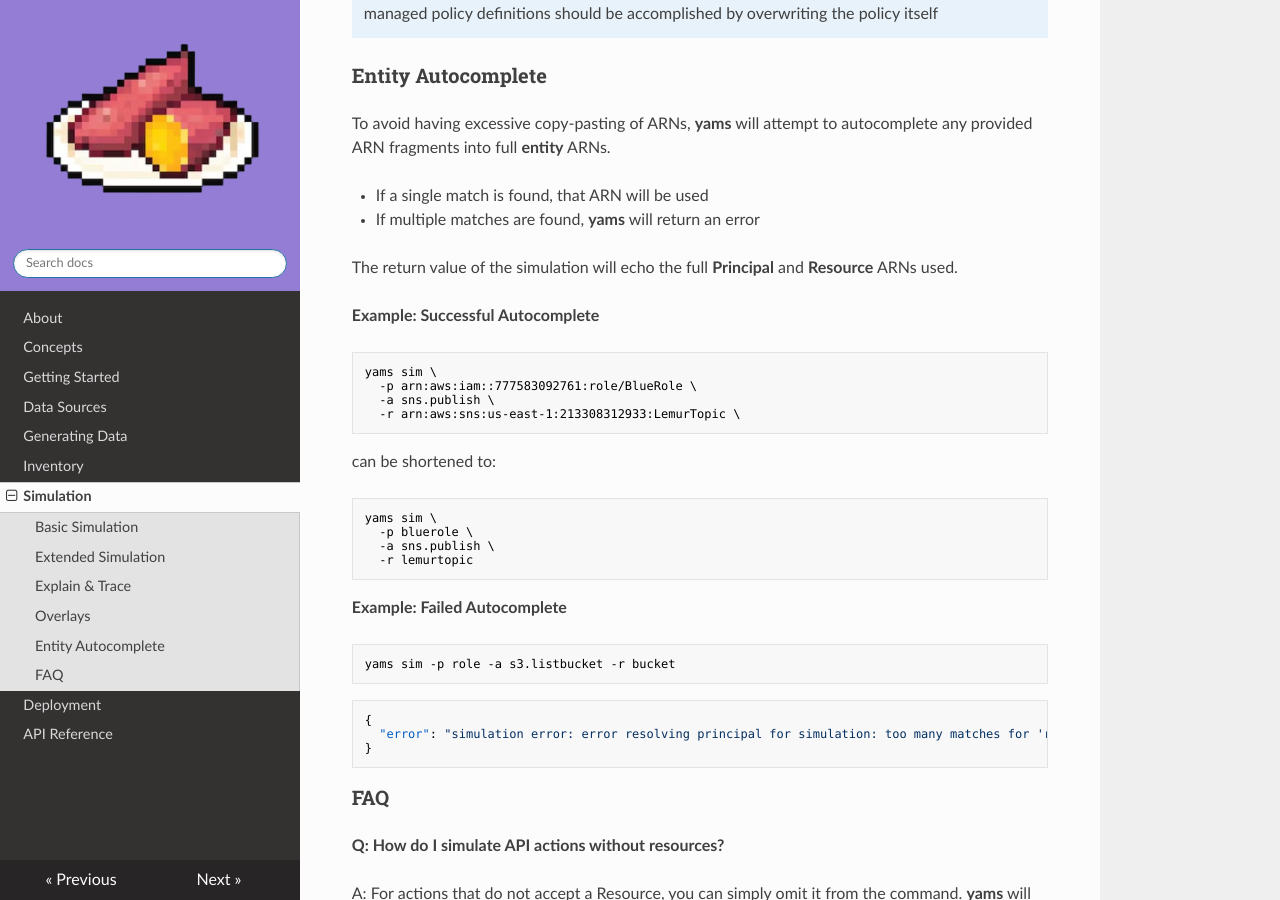
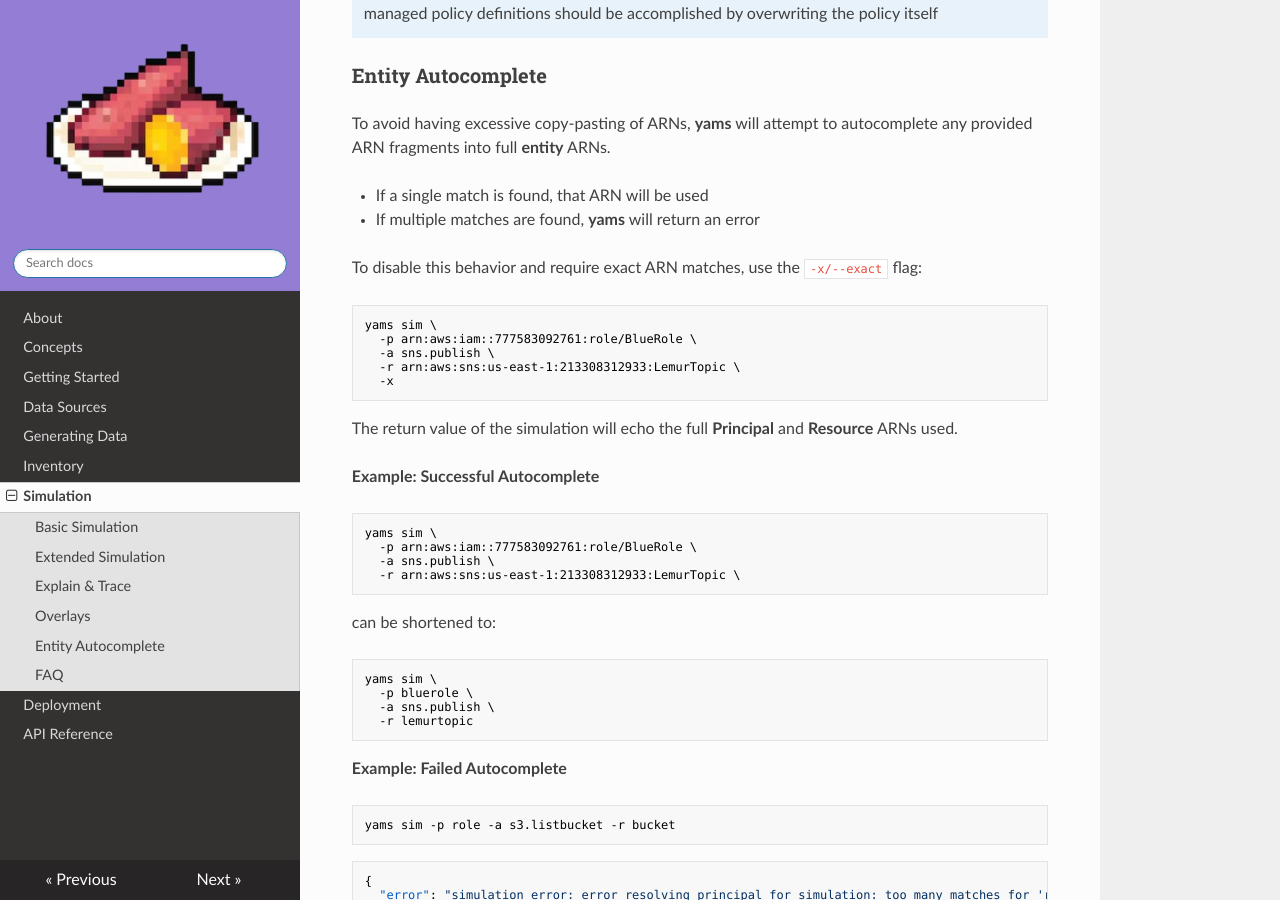
Before and after one commit to nsiow/yams, an MkDocs documentation site: the page built from docs/simulation.md, in a window 1280 px wide and 900 px high, scrolled down 4105 px. Built offline with MkDocs 1.6.1, drawn with Linux system fonts in a browser that asks for light colours; nearby versions of some CDN libraries.

Commit message:
docs: add missing CLI flag documentation
- simulation.md: add -x/--exact flag for disabling fuzzy ARN matching
- inventory.md: add -f/--freeze flag for snapshotted entity lookups
- getting_started.md: add full server options (-a, -s, -r, -e, --overlay)
- generating_data.md: add -o/--out and -n/--dry-run flags

````diff
--- a/docs/simulation.md
+++ b/docs/simulation.md
@@ -227,6 +227,16 @@ ARN fragments into full **entity** ARNs.
 - If a single match is found, that ARN will be used
 - If multiple matches are found, **yams** will return an error
 
+To disable this behavior and require exact ARN matches, use the `-x/--exact` flag:
+
+```shell
+yams sim \
+  -p arn:aws:iam::777583092761:role/BlueRole \
+  -a sns.publish \
+  -r arn:aws:sns:us-east-1:213308312933:LemurTopic \
+  -x
+```
+
 The return value of the simulation will echo the full **Principal** and **Resource** ARNs used.
 
 **Example: Successful Autocomplete**
````
Also changed, not shown: docs/generating_data.md (+2 -0 lines), docs/getting_started.md (+8 -0 lines), docs/inventory.md (+2 -0 lines).
